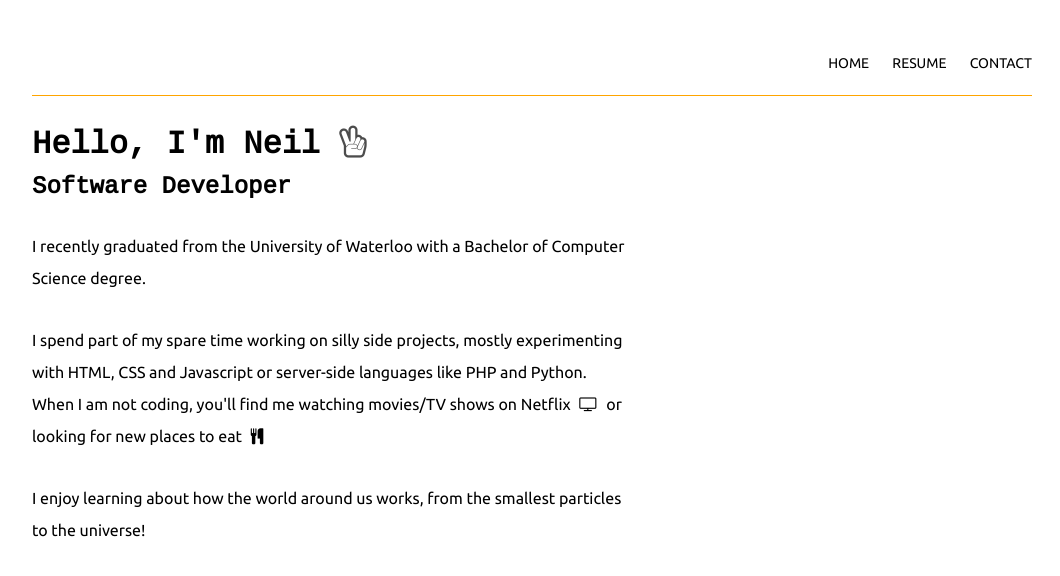
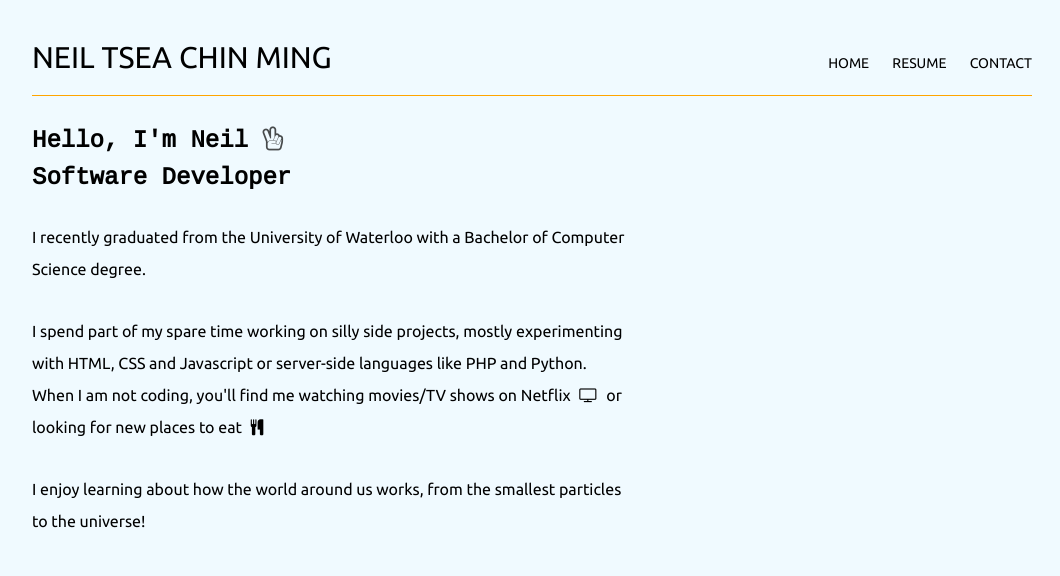
Before and after one commit to neiltcm/neiltcm.github.io, a Jekyll site: the page built from index.html, in a window 1280 px wide. Shown: the top 576 px of the page, without its empty margins (108-1168 px from the left). Built offline with Jekyll 4.4.1, drawn with Linux system fonts in a browser that asks for light colours; nearby versions of some CDN libraries.

Commit message:
Added background color, and added full name back on main page

```diff
--- a/_includes/nav.html
+++ b/_includes/nav.html
@@ -1,6 +1,6 @@
 <div id="nav-container">
 	<div id="name">
-		<p class="{% if page.url == '/' %}hide{% endif %}"><a href="/">NEIL TSEA CHIN MING</a></p>
+		<p><a href="/">NEIL TSEA CHIN MING</a></p>
 	</div>
 	<nav>
 		<div id="menu-icon">
--- a/contact.html
+++ b/contact.html
@@ -3,8 +3,9 @@ layout: default
 permalink: /contact/
 ---
 <div id="contact-container">
+	<p class="page-title">CONTACT</p>
 	<div class="page-content">
-		<p class="page-title">CONTACT</p>
+		<section>
 			<p class="page-desc">Please feel free to contact me using the following contact information.</p>
 			<div id="email">
 				<i class="fa fa-envelope fa-2x icon" aria-hidden="true"></i><span class="icon-text"><a href="mailto:neiltcm@gmail.com">neiltcm@gmail.com</a></span>
@@ -12,5 +13,6 @@ permalink: /contact/
 			<div id="phone">
 				<i class="fa fa-phone fa-2x icon" aria-hidden="true"></i><span class="icon-text">+1 226-978-4302</span>
 			</div>
+		</section>
 	</div>
 </div>
--- a/css/style.css
+++ b/css/style.css
@@ -9,6 +9,7 @@ html {
 }
 
 body {
+	background: rgb(240, 250, 255);
 	margin: 10px 0 10px 0;
 }
 
@@ -27,10 +28,6 @@ p {
 
 nav {
 	clear: both;
-}
-
-.hide {
-	visibility: hidden;
 }
 
 #footer {
@@ -102,18 +99,15 @@ nav {
 }
 
 #intro h1 {
-	margin-bottom: 10px;
+	margin: 0 0 10px 0;
 }
 
 #intro h2 {
 	margin-top: 0;
 }
 
-#me {
+#me p {
 	max-width: 600px;
-}
-
-#me p {
 	margin-top: 30px;
 	line-height: 200%;
 }
@@ -127,7 +121,7 @@ nav {
 }
 
 .page-desc {
-	margin: 20px 0 0 0;
+	/*margin: 20px 0 0 0;*/
 }
 
 .project {
@@ -207,10 +201,6 @@ nav {
 	font-weight: bold;
 }
 
-#work {
-	margin: 0 0 50px 0;
-}
-
 #work p {
 	line-height: 150%;
 }
@@ -223,10 +213,10 @@ nav {
 	margin: 0 0 4px 0;
 }
 
-#work > section, #academics > section {
+#resume-container section {
 	clear: both;
 	display: block;
-	margin: 0 0 50px 0;
+	margin: 40px 0;
 }
 
 #academics .last {
@@ -270,6 +260,14 @@ nav {
 .skill-section > header {
 	font-weight: bold;
 	margin: 0 0 10px 0;
+}
+
+#me section, #resume-container section, #contact-container section {
+	/*padding: 20px;
+	margin: 0 0 20px 0;
+	-moz-box-shadow: 0px 1px 2px 0px;
+    -webkit-box-shadow: 0px 1px 2px 0px;
+	background: rgb(255, 255, 255);*/
 }
 
 /*********** MEDIA QUERIES ***********/
@@ -388,18 +386,20 @@ nav {
 	}
 }
 
-@media (max-width: 414px) and (orientation: portrait) {
+@media (max-width: 430px) {
 	#container {
 		width: 90%;
 	}
+}
 
+@media (max-width: 414px) and (orientation: portrait) {
 	#nav-container {
 		margin: 20px 0 0 0;
 		position: relative;
 	}
 
 	#name {
-		width: 80%;
+		float: left;
 	}
 
 	#name a {
--- a/index.html
+++ b/index.html
@@ -4,15 +4,19 @@ layout: default
 <div id="index-container">
 	<div class="page-content">
 		<div id="me">
+			<section>
 				<div id="intro">
 					<h1>
 						Hello, I'm Neil <i class="fa fa-hand-peace-o peace-icon" aria-hidden="true"></i>
 					</h1>
 					<h2>Software Developer</h2>
 				</div>
+				<div>
 					<p>I recently graduated from the University of Waterloo with a Bachelor of Computer Science degree.</p>
 					<p>I spend part of my spare time working on silly side projects, mostly experimenting with HTML, CSS and Javascript or server-side languages like PHP and Python.  When I am not coding, you'll find me watching movies/TV shows on Netflix <i class="fa fa-television" aria-hidden="true"></i> or looking for new places to eat <i class="fa fa-cutlery" aria-hidden="true"></i></p>
 					<p>I enjoy learning about how the world around us works, from the smallest particles to the universe!</p>
 				</div>
+			</section>
 		</div>
 	</div>
+</div>
```
Lines whose indentation alone changed are shown as unchanged.
